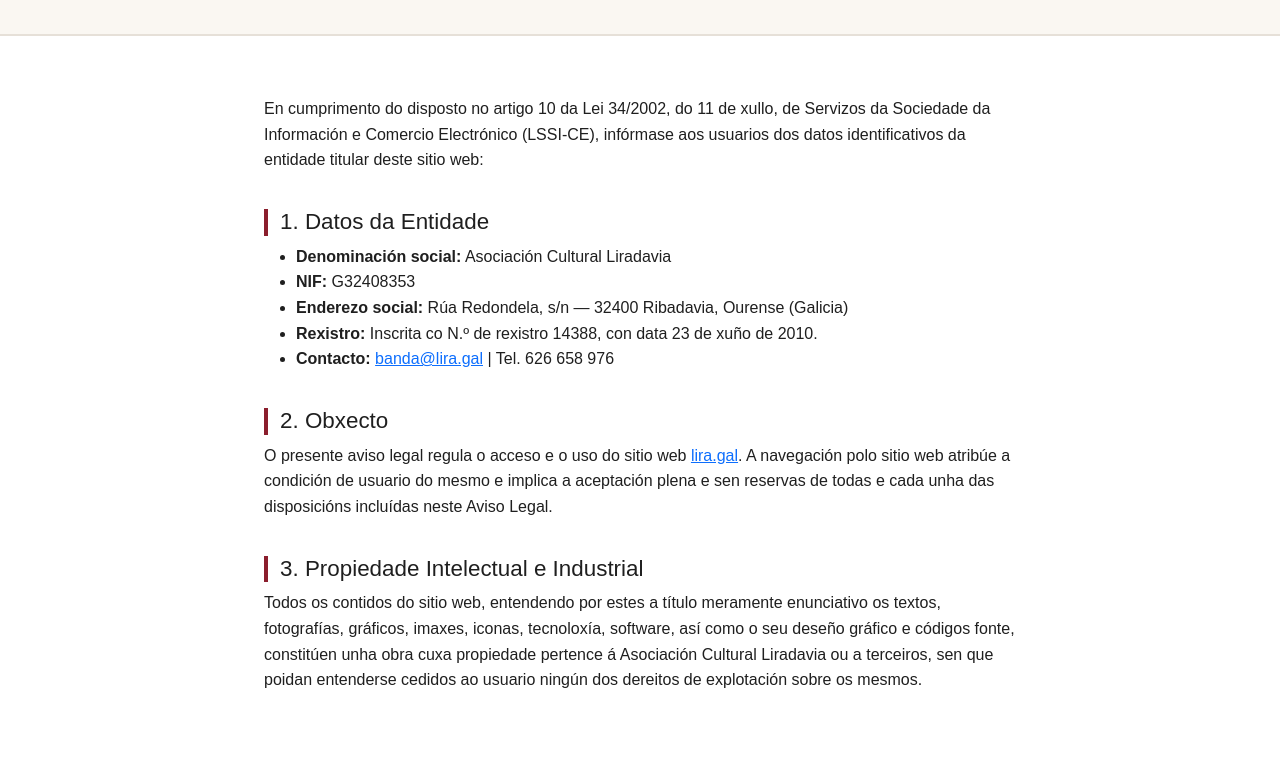
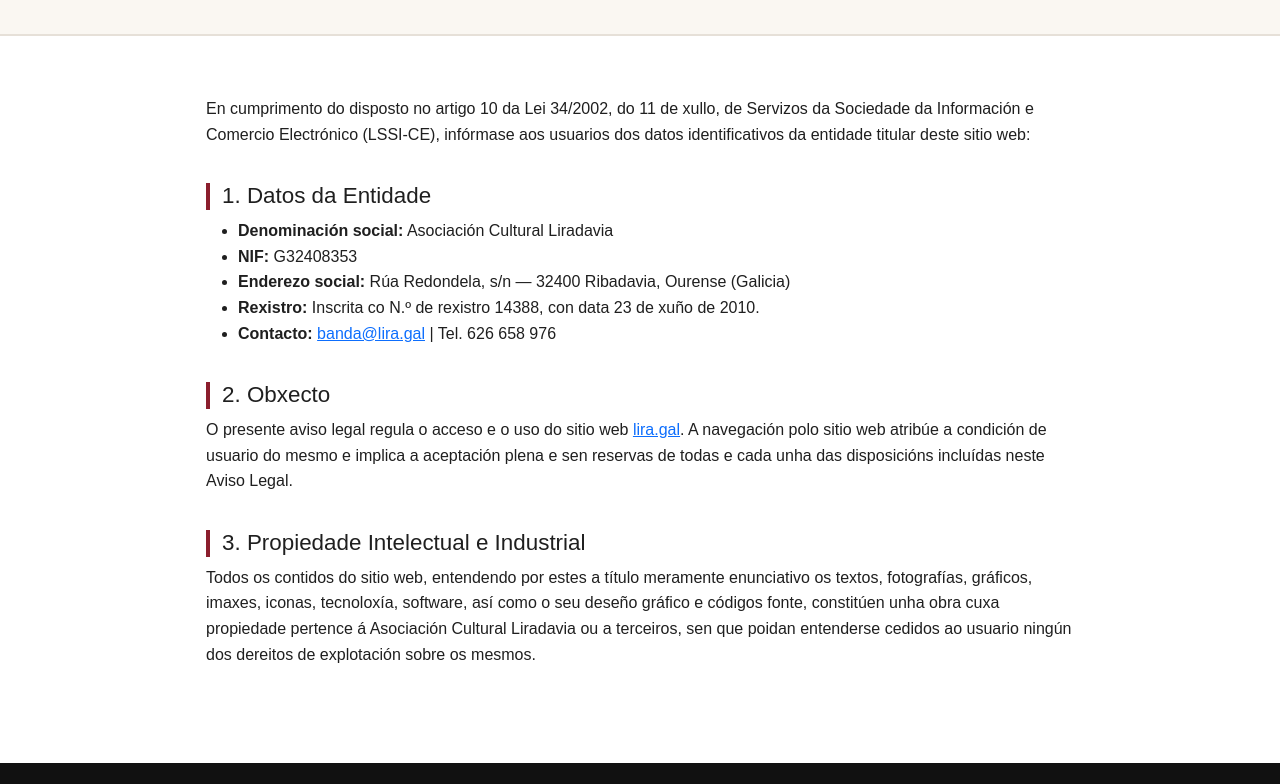
Before and after one commit to bandalira/bandalira.github.io, an Eleventy site: page aviso-legal.html in a window 1280 px wide. Shown: the part 174-958 px from the top of the page. Built offline with nearby package versions, Linux system fonts and the light colour scheme; Eleventy itself is replaced by a stand-in of ours; files that its build step writes are made by us from their sources.

Commit message:
style: hide Cookiebot widget and standardize container layout across pages

```diff
--- a/aviso-legal.html
+++ b/aviso-legal.html
@@ -83,6 +83,15 @@ permalink: /aviso-legal/index.html
     }
     .footer-muted { color: #b7b7b7; text-decoration: none; }
     .footer-muted:hover { color: #fff; text-decoration: underline; }
+
+    /* Unificar o ancho de pantalla global */
+    .container { max-width: 980px !important; }
+    @media (min-width: 768px) {
+      .container { padding-left: 56px !important; padding-right: 56px !important; }
+    }
+
+    /* Ocultar widget de Cookiebot nesta páxina */
+    #CookiebotWidget { display: none !important; }
   </style>
 </head>
 <body>
```
Also changed, not shown: historia.html (+3 -0 lines), index.html (+3 -0 lines), politica-cookies.html (+6 -0 lines), politica-privacidade.html (+9 -0 lines).
